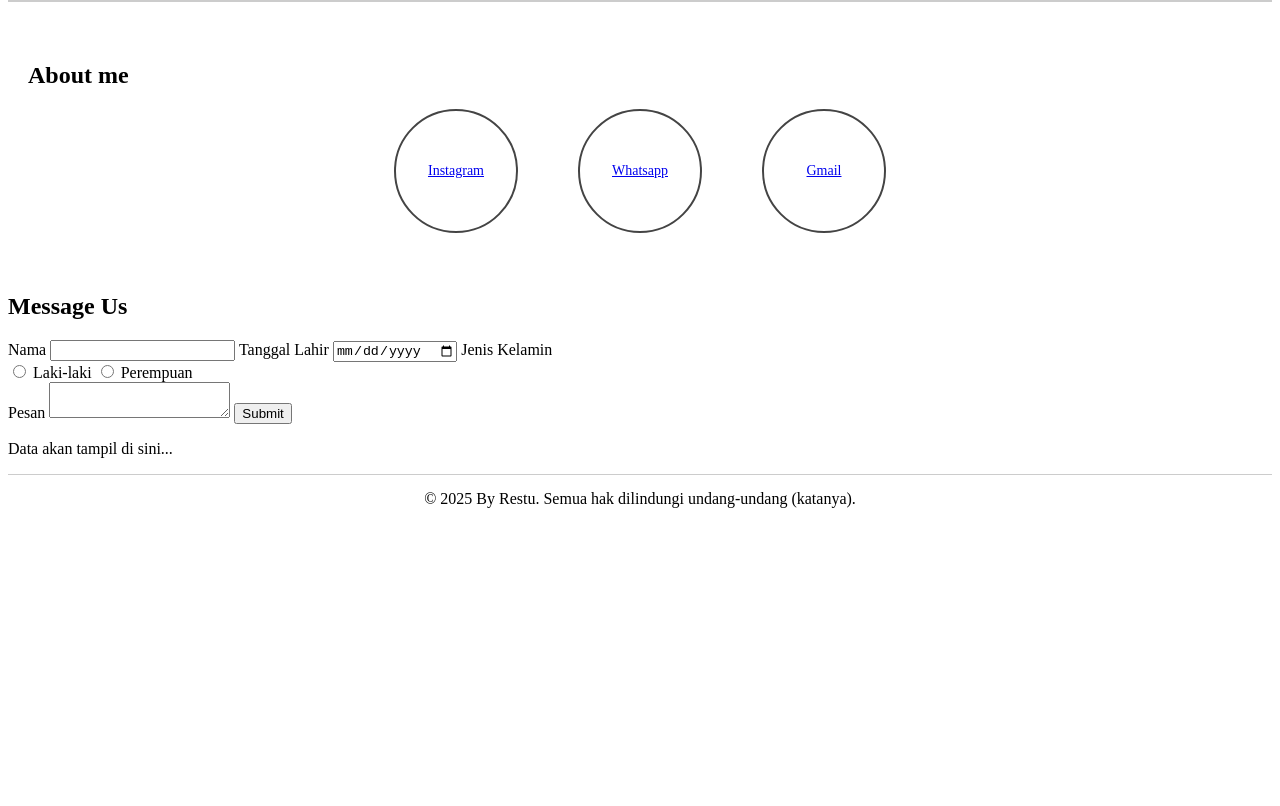
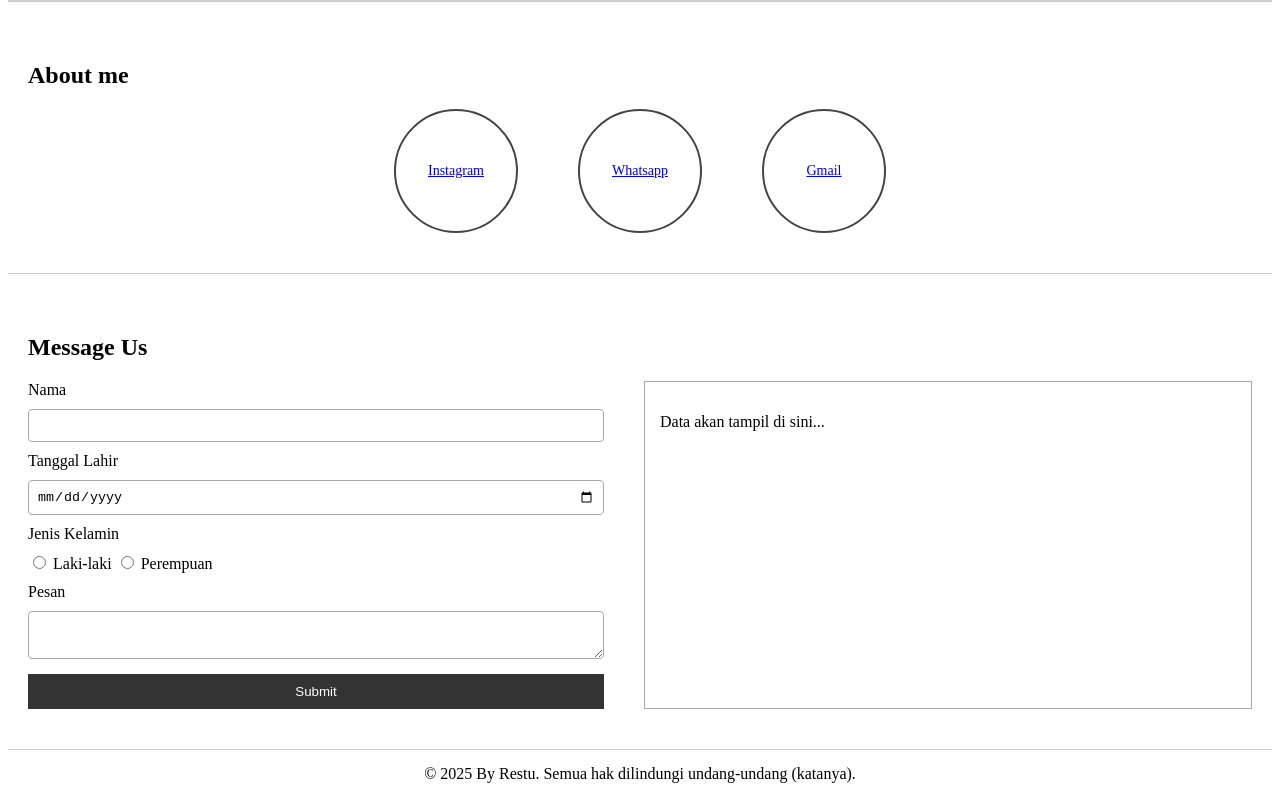
Before and after one commit to kuroneko0369/CodingCamp-17Nov25-muhammadrestu, a plain HTML site: page message.html in a window 1280 px wide. Shown: the part 88-894 px from the top of the page. Before the commit the page ends 800 px from the top, so only its background shows below. Drawn offline with Linux system fonts and the light colour scheme.

Commit message:
update css/style.css

```diff
--- a/css/style.css
+++ b/css/style.css
@@ -142,3 +142,48 @@ footer {
         height: 90px;
         font-size: 12px;
     }
+}
+
+/* buat message */
+.message {
+    padding: 40px 20px;
+    border-top: 1px solid #ccc;
+}
+
+.msg-container {
+    display: flex;
+    gap: 40px;
+    margin-top: 20px;
+    flex-wrap: wrap;
+}
+
+form {
+    flex: 1;
+    min-width: 260px;
+    display: flex;
+    flex-direction: column;
+    gap: 10px;
+}
+
+input, textarea {
+    padding: 8px;
+    border: 1px solid #aaa;
+    border-radius: 4px;
+}
+
+button {
+    margin-top: 5px;
+    padding: 10px;
+    background: #333;
+    color: #fff;
+    border: none;
+    cursor: pointer;
+}
+
+.msg-result {
+    flex: 1;
+    min-width: 260px;
+    border: 1px solid #aaa;
+    padding: 15px;
+    background: #fff;
+}
```
